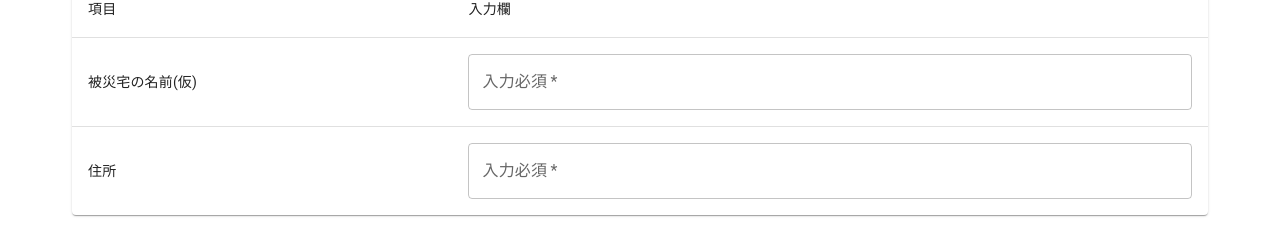
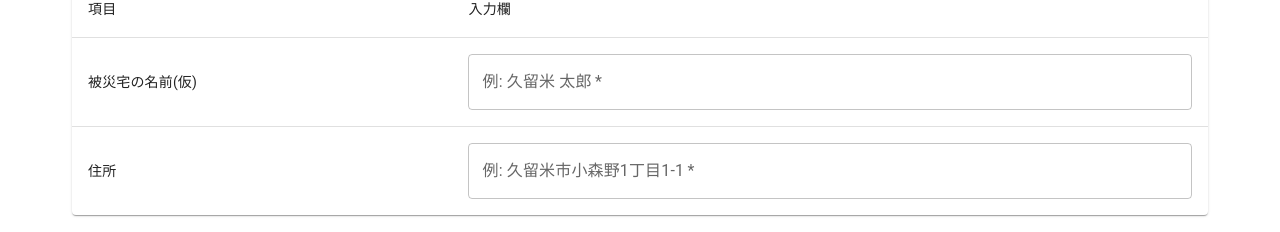
Before and after one commit to sopuro3/klend-front, a React (Vite) app: page /reception/borrow in a window 1280 px wide. Shown: the part 285-517 px from the top of the page. Built offline with nearby package versions, Linux system fonts and the light colour scheme.

Commit message:
chore:入力例を表示

```diff
--- a/src/pages/needs-form/NeedsForm.tsx
+++ b/src/pages/needs-form/NeedsForm.tsx
@@ -23,14 +23,15 @@ import { Button } from "@mui/material";
 type rowData = {
     name: string;
     FormName: "name" | "address";
+    example:string;
 };
-function createData(name: string, FormName: "name" | "address"): rowData {
-    return { name, FormName };
+function createData(name: string, FormName: "name" | "address",example:string): rowData {
+    return { name, FormName,example };
 }
 
 const rows = [
-    createData("被災宅の名前(仮)", "name"),
-    createData("住所", "address"),
+    createData("被災宅の名前(仮)", "name","例: 久留米 太郎"),
+    createData("住所", "address", "例: 久留米市小森野1丁目1-1"),
 ];
 
 type FormValues = {
@@ -98,7 +99,7 @@ export function BasicTable() {
                             required
                             sx={{ width: "100%" }}
                             id="outlined-basic"
-                            label="入力必須"
+                            label={row.example}
                             variant="outlined"
                             {...register(row.FormName, { required: true })}
                         />
```
